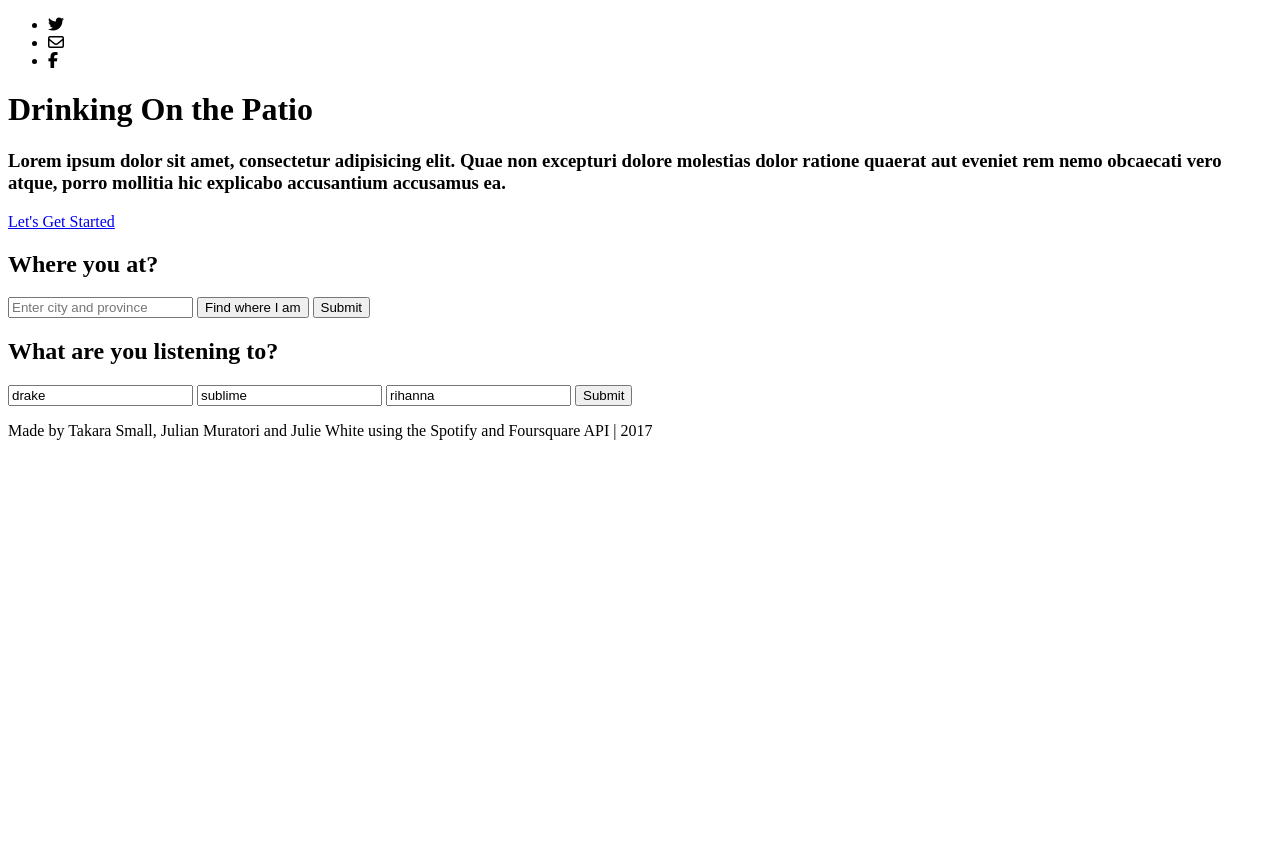
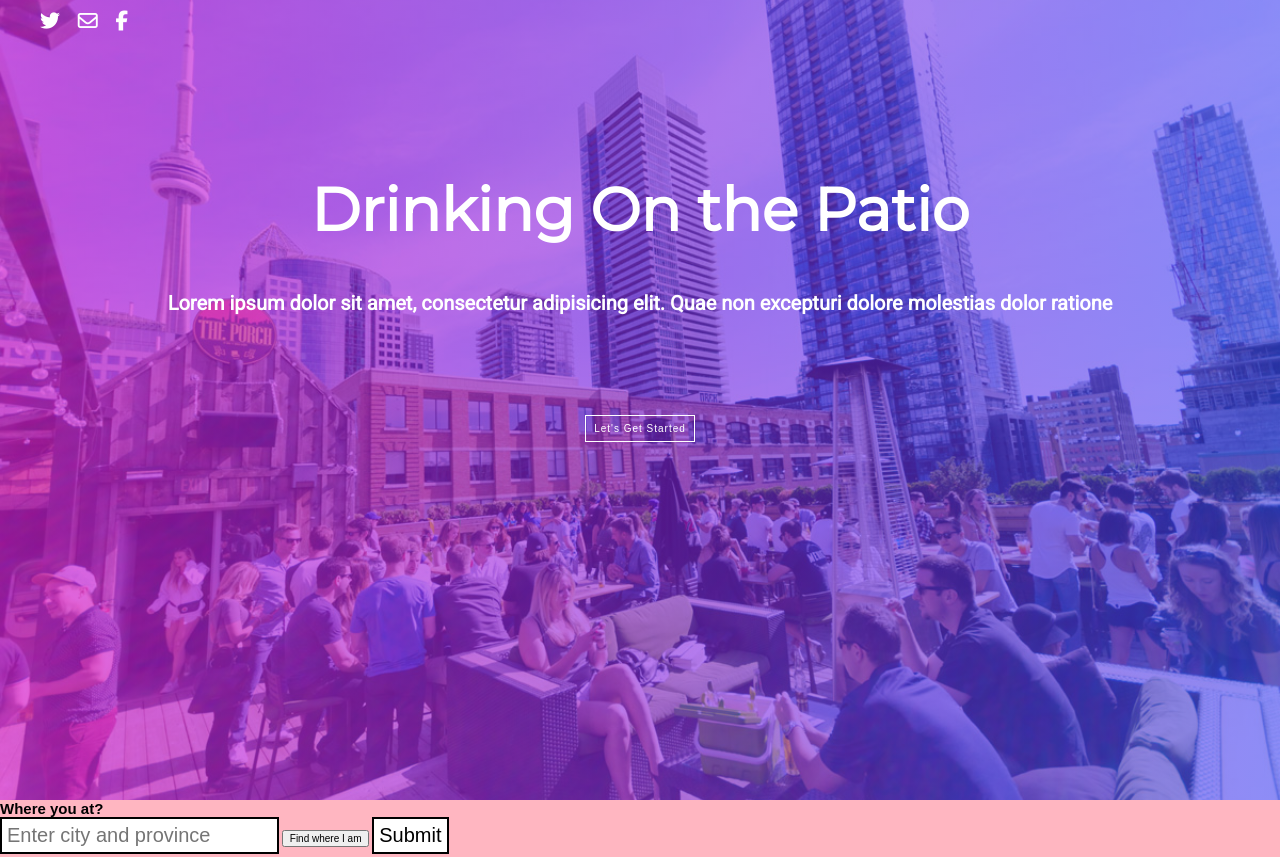
Before and after one commit to MUSICONTHEPATIO/OfficialProjectRepository, a website: page index.html in a window 1280 px wide. Shown: the top 857 px of the page. Before the commit the page ends 800 px from the top, so only its background shows below. Drawn offline with nearby package versions, Linux system fonts and the light colour scheme; no server answers; a web font is replaced by a local one.

Commit message:
pre-styled first page, mixins started

```diff
--- a/CSS/partials/_location.scss
+++ b/CSS/partials/_location.scss
@@ -0,0 +1,19 @@
+.locationPage {
+	height: 100vh;
+	background-color: lightpink;
+
+}
+
+
+.locationPage h2 {
+	margin: 0;
+
+}
+
+.location button, input[type=submit], input[type=text],  {
+	font-size: 2rem;
+	background-color: white;
+	border: 2px solid black;
+	color: black;
+	padding: 5px;
+}
--- /dev/null
+++ b/CSS/partials/_titlePage.scss
@@ -0,0 +1,56 @@
+@mixin button($fontColor, $borderColor) {
+    background-color: transparent;
+    border: 1px solid $borderColor;
+    color: $fontColor;
+    letter-spacing: 1px;
+    font-weight: lighter;
+    font-size: 10px;
+    width: 110px;
+    padding: 7px 0;
+}
+
+header {
+	color: $brandWhite;
+	height: 100vh;
+	background-size: cover;
+	background-position: center;
+	background-image: linear-gradient(to right, rgba(211,4,208,0.9) -1%,rgba(211,4,208,0.6) 0%,rgba(65,65,242,0.6) 100%), url(../images/heroImage1.jpg);
+}
+
+header h1 {
+	font-size: $titleFontSize;
+	text-align: center;
+	padding-bottom: 5px;
+	font-family: $titleFontFamily;
+	padding-top:100px;
+}
+
+header h3 {
+	font-size: $bodyFontSize;
+	text-align: center;
+	font-family: $bodyFontFamily;
+}
+
+.header__buttonContainer {
+	width: 100%;
+	text-align: center;
+}
+
+ a.header__button {
+ 	@include button(white, white)
+ 	display: inline-block;
+	text-decoration: none;
+	margin-top: 80px;
+}
+
+
+ul {
+	margin:0;
+	list-style: none;
+	flex-direction: row;
+	font-size: 2rem;
+	display: flex ;
+	justify-content: space-between;
+	width: 10%;
+	padding-top: 10px;
+}
--- /dev/null
+++ b/CSS/partials/_variables.scss
@@ -0,0 +1,24 @@
+@mixin button($fontColor, $borderColor) {
+    background-color: transparent;
+    border: 5px solid $borderColor;
+    color: $fontColor;
+    letter-spacing: 1px;
+    font-weight: lighter;
+    font-size: 2rem;
+    width: 110px;
+    padding: 7px ;
+}
+
+@mixin backgroundGradient {
+    background: linear-gradient(to right, rgba(211,4,208,0.9) -1%,rgba(211,4,208,0.6) 0%,rgba(65,65,242,0.6) 100%);
+    height: 100%;
+}
+
+$titleFontSize: 6rem;
+$titleFontFamily: 'Montserrat', sans-serif;
+$bodyFontFamily:'Roboto', sans-serif;
+$bodyFontSize: 2rem;
+
+$brandPrimary: #5453A4;
+$brandSecondary: #E33794;
+$brandWhite: #ffffff;
--- a/CSS/style.scss
+++ b/CSS/style.scss
@@ -0,0 +1,17 @@
+@import 'partials/variables';
+@import 'partials/titlePage';
+@import 'partials/location' ;
+@import 'partials/music';
+@import 'partials/responsive';
+@import 'partials/results';
+@import 'partials/setup';
+
+
+
+html {
+font-size: 62.5%;
+}
+
+
+
+// 1.Change border for button on first page
--- a/index.html
+++ b/index.html
@@ -3,8 +3,11 @@
 <head>
 	<meta charset="UTF-8">
 	<title>Patio & Spotify</title>
-	<!-- <link rel="stylesheet" href="style.css"> -->
+	<link rel="stylesheet" href="CSS/style.css">
 	<script src="https://use.fontawesome.com/858e950473.js"></script>
+	<link href="https://fonts.googleapis.com/css?family=Crafty+Girls|Kalam|Pangolin|Permanent+Marker|Roboto|Zeyada" rel="stylesheet">
+	<link href="https://fonts.googleapis.com/css?family=Montserrat" rel="stylesheet">
+	<meta name="viewport" content="width=device-width, initial-scale=1.0">
 	<meta name="viewport" content="width=device-width, initial-scale=1.0">
 	<script
 		src="https://code.jquery.com/jquery-3.1.1.min.js"
@@ -12,9 +15,7 @@
 		crossorigin="anonymous"></script>
 </head>
 <body>
-
 	<!-- TITLE TITLE TITLE TITLE -->
-
 	<header>
 
 		<nav>
@@ -27,9 +28,9 @@
 
 		<h1>Drinking On the Patio</h1>
 
-		<h3>Lorem ipsum dolor sit amet, consectetur adipisicing elit. Quae non excepturi dolore molestias dolor ratione quaerat aut eveniet rem nemo obcaecati vero atque, porro mollitia hic explicabo accusantium accusamus ea.</h3>
+		<h3>Lorem ipsum dolor sit amet, consectetur adipisicing elit. Quae non excepturi dolore molestias dolor ratione</h3>
 
-		<a href="#">Let's Get Started</a>
+		<div class="header__buttonContainer"><a href="#" class="header__button">Let's Get Started</a></div>
 
 	</header>
 
@@ -37,7 +38,7 @@
 
 
 	<!-- LOCATION LOCATION LOCATION -->
-
+	<section class="locationPage">
 		<h2>Where you at?</h2>
 		<form class="form locationForm">
 
@@ -46,6 +47,7 @@
 			<input class="submit locationForm__submit" type="submit">
 			<p class="locationAnswer"></p>
 		</form>
+	</section>
 
 	<!-- END LOCATION END LOCATION  -->
 
@@ -62,12 +64,10 @@
 		<input class="submit musicForm__submit" type="submit">
 
 	</form>
-
 	<!-- END MUSIC END MUSIC END MUSIC -->
 
 
 	<!-- RESULTS RESULTS RESULTS RESULTS -->
-
 	<div class="container" id="patioResults"></div>
 
 	<div class="playlist"></div>
```
Also changed, not shown: CSS/style.css, images/heroImage1.jpg (added), 2 other files. Lines whose indentation alone changed are shown as unchanged.
